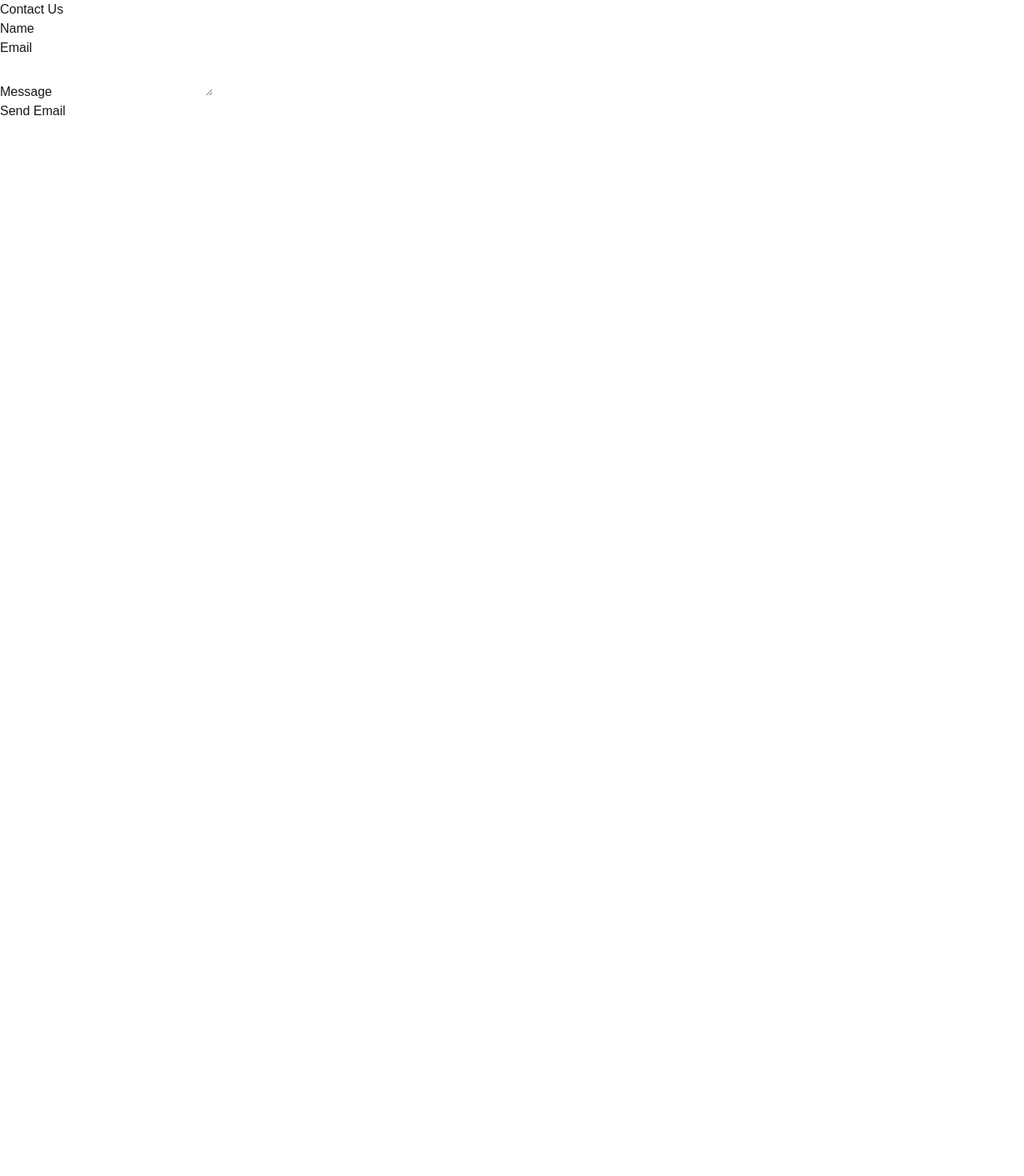
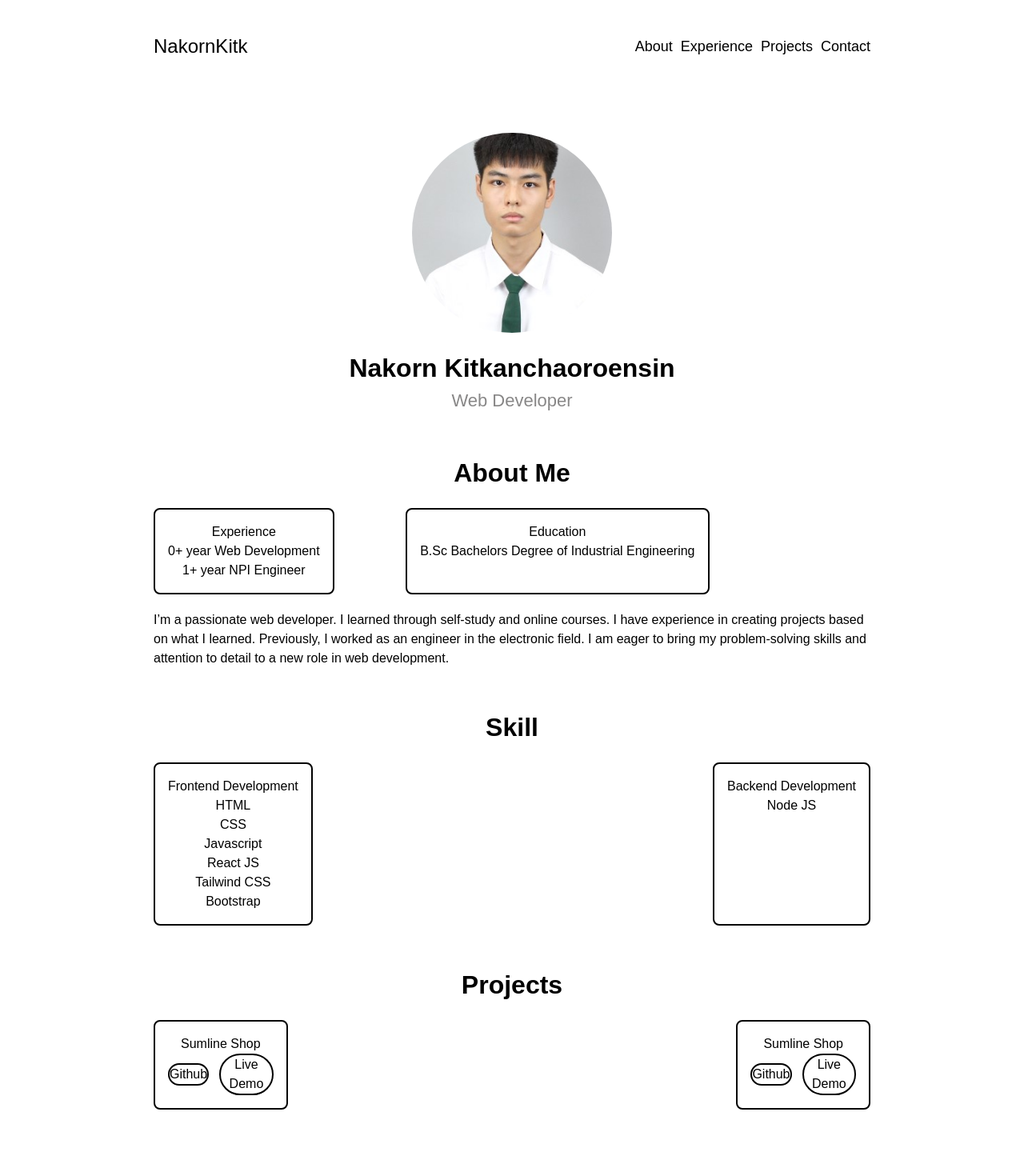
Before and after one commit to NakornKitk/nakorn-portfolio, a Next.js app: page / in a window 1280 px wide. Shown: the top 1470 px of the page at 80% size. Before the commit the page ends 800 px from the top, so only its background shows below. Built offline with nearby package versions, Linux system fonts and the light colour scheme.

Commit message:
start page layout

```diff
--- /dev/null
+++ b/app/components/AboutMe.js
@@ -0,0 +1,32 @@
+import React from 'react'
+
+function AboutMe() {
+    return (
+        <div className="my-[50px]">
+            <h1 className="text-center text-[32px] font-bold">About Me</h1>
+
+            <div className="flex gap-[10%] my-[20px]">
+                <div className="border-2 border-black rounded-lg p-4 text-center">
+                    <p>Experience</p>
+                    <p>0+ year Web Development</p>
+                    <p>1+ year NPI Engineer</p>
+                </div>
+                <div className="border-2 border-black rounded-lg p-4 text-center">
+                    <p>Education</p>
+                    <p>B.Sc Bachelors Degree of Industrial Engineering</p>
+                </div>
+            </div>
+
+            <div>
+                <p>I’m a passionate web developer. I learned through self-study and online courses. I have experience in
+                    creating projects based on what I learned. Previously, I worked as an engineer in the electronic field. I am
+                    eager to bring my problem-solving skills and attention to detail to a new role in web development.</p>
+            </div>
+
+
+        </div>
+
+    )
+}
+
+export default AboutMe
--- a/app/components/ContactForm.js
+++ b/app/components/ContactForm.js
@@ -42,8 +42,8 @@ export default function ContactForm() {
     };
 
     return (
-        <div>
-            <h2>Contact Us</h2>
+        <div className="py-[50px]">
+            <h2 className="text-center text-[32px] font-bold">Contact Us</h2>
             {status && <p>{status}</p>}
             <form onSubmit={handleSubmit}>
                 <div>
--- /dev/null
+++ b/app/components/Header.js
@@ -0,0 +1,18 @@
+import React from 'react'
+
+
+function Header() {
+  return (
+    <div className="flex justify-between py-[40px]">
+      <p className="text-[24px]">NakornKitk</p>
+      <div className="flex gap-x-[10px] items-center text-[18px]">
+        <p>About</p>
+        <p>Experience</p>
+        <p>Projects</p>
+        <p>Contact</p>
+      </div>
+    </div>
+  )
+}
+
+export default Header
--- /dev/null
+++ b/app/components/Projects.js
@@ -0,0 +1,35 @@
+import React from 'react'
+
+function Projects() {
+    return (
+        <div className="my-[50px]">
+            <h1 className="text-center text-[32px] font-bold">Projects</h1>
+            <div className="flex justify-between my-[20px]">
+                <div className="border-2 border-black rounded-lg p-4 text-center">
+                    <h2>Sumline Shop</h2>
+                    <div className="flex gap-[10%] text-center justify-center items-center">
+                        <div className="border-2 border-black rounded-full">
+                            <p>Github</p>
+                        </div>
+                        <div className="border-2 border-black rounded-full">
+                            <p>Live Demo</p>
+                        </div>
+                    </div>
+                </div>
+                <div className="border-2 border-black rounded-lg p-4 text-center ">
+                    <h2>Sumline Shop</h2>
+                    <div className="flex gap-[10%] text-center justify-center items-center">
+                        <div className="border-2 border-black rounded-full">
+                            <p>Github</p>
+                        </div>
+                        <div className="border-2 border-black rounded-full">
+                            <p>Live Demo</p>
+                        </div>
+                    </div>
+                </div>
+            </div>
+        </div>
+    )
+}
+
+export default Projects
--- /dev/null
+++ b/app/components/Skill.js
@@ -0,0 +1,49 @@
+import React from 'react'
+
+function Skill() {
+  return (
+    <div className="my-[50px]">
+      <h1 className="text-center text-[32px] font-bold">Skill</h1>
+      <div className="flex justify-between my-[20px]">
+        <div className="border-2 border-black rounded-lg p-4 text-center">
+          <h2>Frontend Development</h2>
+          <div>
+            <p>HTML</p>
+            <p></p>
+          </div>
+          <div>
+            <p>CSS</p>
+            <p></p>
+          </div>
+          <div>
+            <p>Javascript</p>
+            <p></p>
+          </div>
+          <div>
+            <p>React JS</p>
+            <p></p>
+          </div>
+          <div>
+            <p>Tailwind CSS</p>
+            <p></p>
+          </div>
+          <div>
+            <p>Bootstrap</p>
+            <p></p>
+          </div>
+        </div>
+        <div className="border-2 border-black rounded-lg p-4 text-center">
+          <h2>Backend Development</h2>
+          <div>
+            <p>Node JS</p>
+            <p></p>
+          </div>
+        </div>
+
+      </div>
+
+    </div>
+  )
+}
+
+export default Skill
--- a/app/layout.js
+++ b/app/layout.js
@@ -1,4 +1,5 @@
 import { Geist, Geist_Mono } from "next/font/google";
+import Head from 'next/head';
 import "./globals.css";
 
 const geistSans = Geist({
@@ -12,16 +13,18 @@ const geistMono = Geist_Mono({
 });
 
 export const metadata = {
-  title: "Create Next App",
+  title: "Nakorn Portfolio website",  // Default title for global use
   description: "Generated by create next app",
 };
 
-export default function RootLayout({ children }) {
+export default function RootLayout({ children, pageMetadata = metadata }) {
   return (
     <html lang="en">
-      <body
-        className={`${geistSans.variable} ${geistMono.variable} antialiased`}
-      >
+      <Head>
+        <title>{pageMetadata.title || "Nakorn Portfolio"}</title> {/* Default to "Nakorn Portfolio" */}
+        <meta name="description" content={pageMetadata.description || "A description of your app"} />
+      </Head>
+      <body className={`${geistSans.variable} ${geistMono.variable} antialiased`}>
         {children}
       </body>
     </html>
--- a/app/page.js
+++ b/app/page.js
@@ -1,9 +1,22 @@
-
+import Header from "./components/Header";
 import ContactForm from "./components/ContactForm";
+import AboutMe from "./components/AboutMe";
+import Skill from "./components/Skill";
+import Projects from "./components/Projects";
+import Image from 'next/image';
 
 export default function Home() {
   return (
-    <div className="">
+    <div className="bg-white text-black min-h-screen px-[15%]">
+      <Header />
+      <div className="text-center my-[50px]">
+        <Image src="/images/profile.png" alt="profile" width={500} height={500} className="w-[250px] h-[250px] rounded-full object-cover mx-[auto] mb-[20px]" />
+        <h1 className="text-[32px] font-bold">Nakorn Kitkanchaoroensin</h1>
+        <h2 className="text-[22px]  text-[#888787]">Web Developer</h2>
+      </div>
+      <AboutMe />
+      <Skill />
+      <Projects />
       <ContactForm />
     </div>
   );
--- a/package.json
+++ b/package.json
@@ -12,7 +12,8 @@
     "emailjs-com": "^3.2.0",
     "next": "15.1.4",
     "react": "^19.0.0",
-    "react-dom": "^19.0.0"
+    "react-dom": "^19.0.0",
+    "react-icons": "^5.4.0"
   },
   "devDependencies": {
     "@eslint/eslintrc": "^3",
--- a/tailwind.config.mjs
+++ b/tailwind.config.mjs
@@ -1,5 +1,6 @@
 /** @type {import('tailwindcss').Config} */
-export default {
+const tailwindConfig = {
+  darkMode: "class", // Prevents automatic system detection
   content: [
     "./pages/**/*.{js,ts,jsx,tsx,mdx}",
     "./components/**/*.{js,ts,jsx,tsx,mdx}",
@@ -15,3 +16,5 @@ export default {
   },
   plugins: [],
 };
+
+export default tailwindConfig;
```
Also changed, not shown: public/images/profile.png (added), 1 other file (tests, documents, lock files or other folders).
